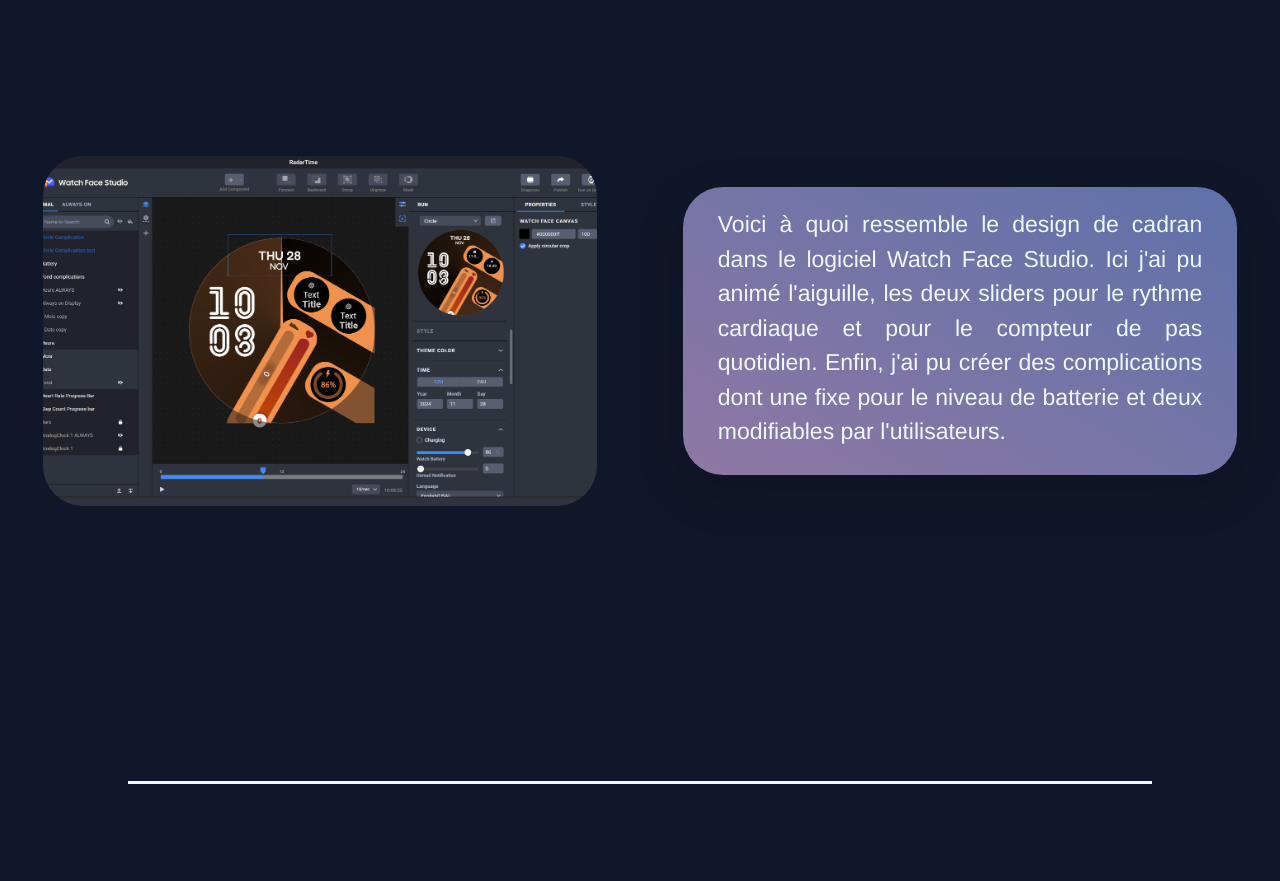
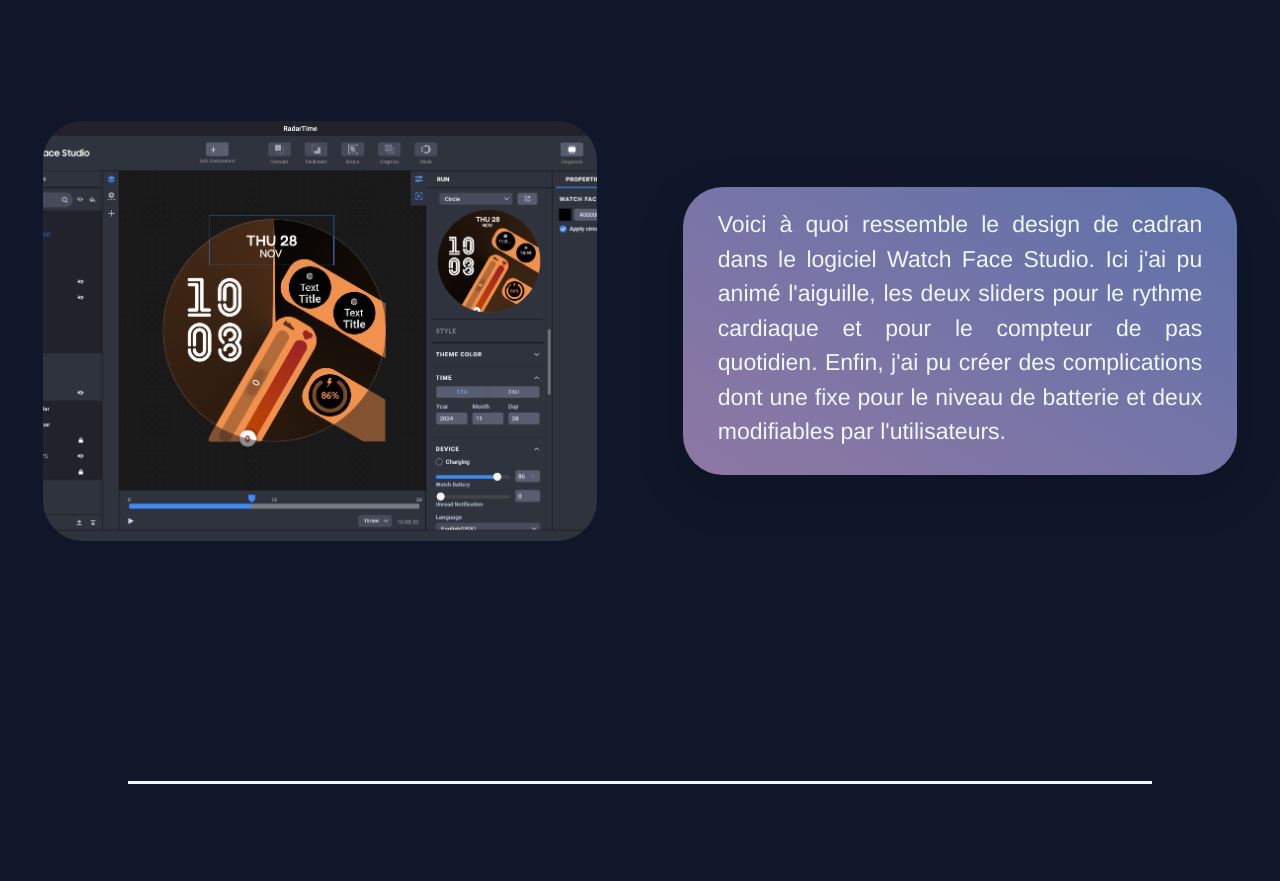
Before and after one commit to nathan-real/Mon-site-V2, a plain HTML site: page page/travail_projet.html in a window 1280 px wide. Shown: the part 4420-5301 px from the top of the page. Drawn offline with nearby package versions, Linux system fonts and the light colour scheme.

Commit message:
Ok clamp

```diff
--- a/page/travail_projet.html
+++ b/page/travail_projet.html
@@ -149,7 +149,7 @@
     <div class="container-fluid">
         <div class="row">
             <div class="col-sm-6 my-container">
-                <img style="height: clamp(50%, 7vw, 70%);" class="my-img img-anim-scale" src="../image/WFS-SCREEN.png"
+                <img style="height: clamp(60%, 7vw, 70%);" class="my-img img-anim-scale" src="../image/WFS-SCREEN.png"
                     alt="Screen du logiciel Watch Face Studio">
             </div>
             <div class="col-sm-6 my-container">
```
